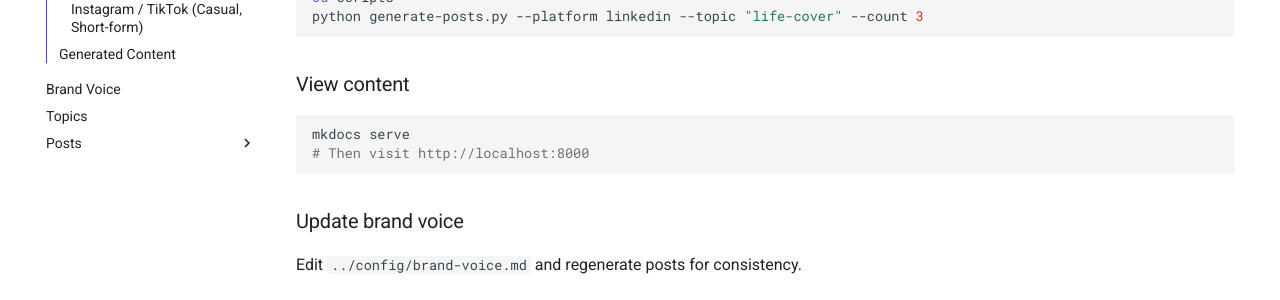
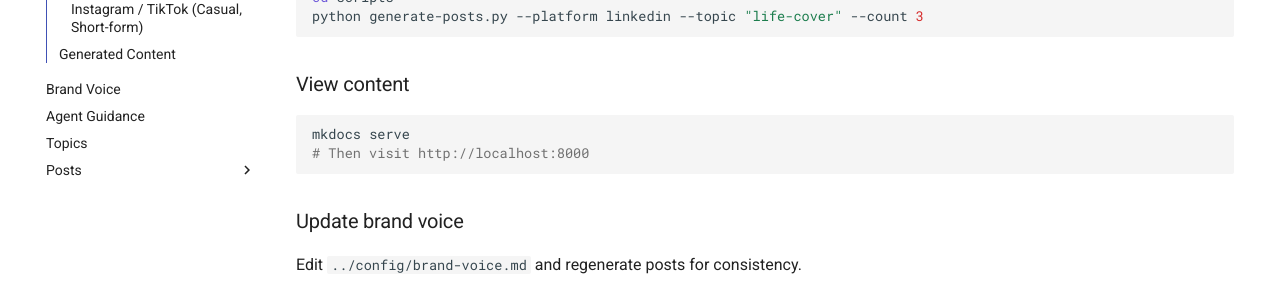
Before and after one commit to strizzwald/financial-advisor, an MkDocs documentation site: the page built from docs/index.md, in a window 1280 px wide. Shown: the part 390-690 px from the top of the page. Built offline with MkDocs 1.6.1 and Material for MkDocs 9.7.7, drawn with Linux system fonts in a browser that asks for light colours.

Commit message:
Move CLAUDE.md into docs and add to MkDocs navigation
- Moved agent guidance to docs/claude.md for integration with documentation site
- Updated mkdocs.yml navigation to include 'Agent Guidance' section
- Accessible via mkdocs serve for easier reference

Co-Authored-By: Claude Haiku 4.5 <noreply@anthropic.com>

```diff
--- a/mkdocs.yml
+++ b/mkdocs.yml
@@ -14,6 +14,7 @@ theme:
 nav:
   - Home: index.md
   - Brand Voice: brand-voice.md
+  - Agent Guidance: claude.md
   - Topics: topics/index.md
   - Posts:
       - All Posts: posts/index.md
```
Also changed, not shown: docs/claude.md (renamed from CLAUDE.md).
